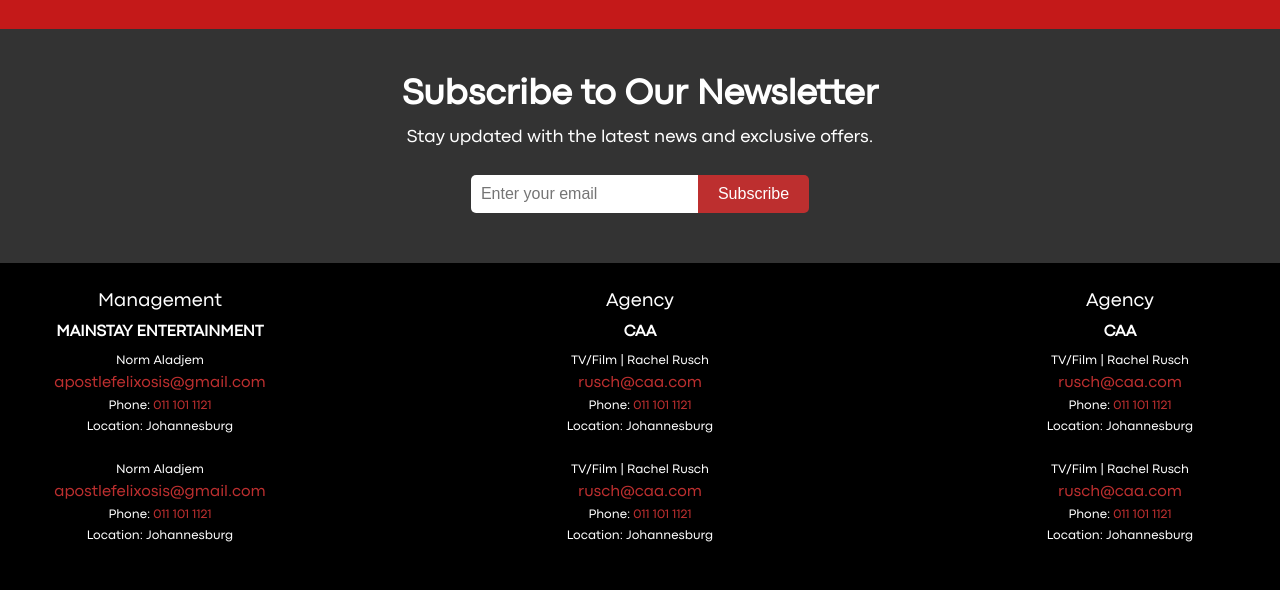
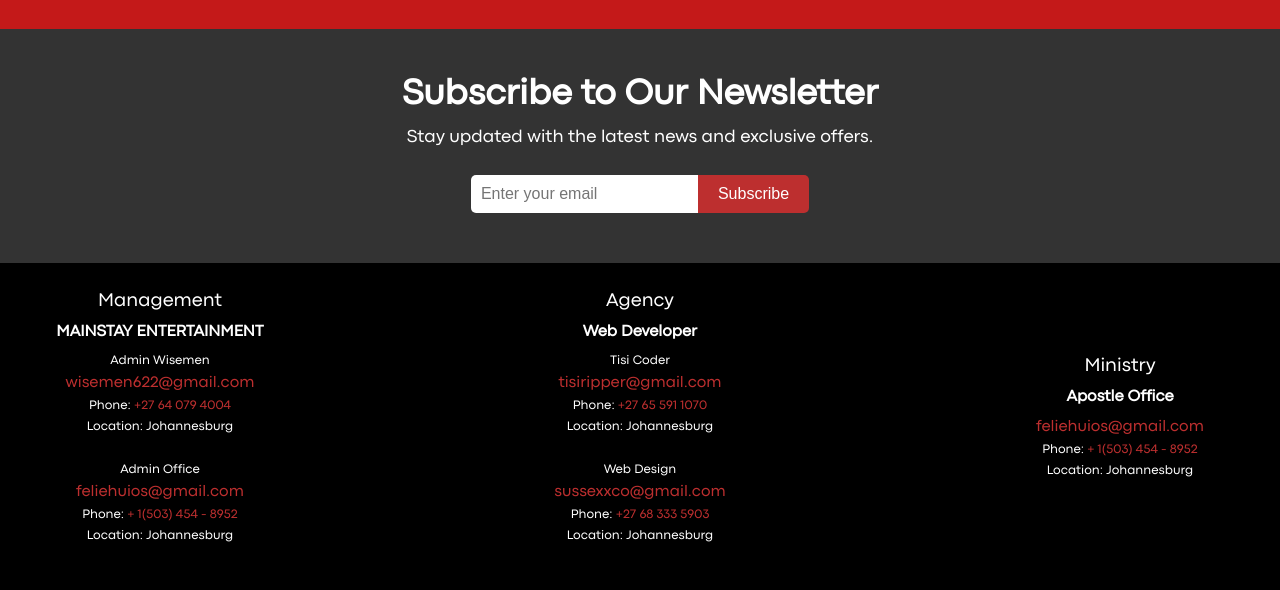
Before and after one commit to tiisetso000/felixosis, a plain HTML site: page store.htm in a window 1280 px wide. Shown: the part 1109-1699 px from the top of the page. Drawn offline with nearby package versions, Linux system fonts and the light colour scheme; files whose address does not match are found by name; a web font is replaced by a local one.

Commit message:
Update store.htm

```diff
--- a/store.htm
+++ b/store.htm
@@ -35,6 +35,7 @@
                 <i class='bx bx-search-alt-2' id="search-icon"></i>
                 <div class="line"></div>
             </nav>
+            <i class='bx bx-menu' id="menu-icon"></i>
         </header>
         <!-- Header Section End -->
 
@@ -227,47 +228,40 @@
                  <p class="title">Management</p>
                  <h4>MAINSTAY ENTERTAINMENT</h4>
                  <div class="info">
-                        <p>Norm Aladjem</p>
-                        <a href="mailto:apostlefelixosis@gmail.com">apostlefelixosis@gmail.com</a>
-                        <p>Phone: <a href="tel:+0111011121">011 101 1121</a></p>
+                     <p>Admin Wisemen</p>
+                     <a href="mailto:apostlefelixosis@gmail.com">wisemen622@gmail.com</a>
+                     <p>Phone: <a href="tel:+0111011121">+27 64 079 4004</a></p>
                      <p>Location: Johannesburg</p>
                  </div>
                  <div class="info">
-                        <p>Norm Aladjem</p>
-                        <a href="mailto:apostlefelixosis@gmail.com">apostlefelixosis@gmail.com</a>
-                        <p>Phone: <a href="tel:+0111011121">011 101 1121</a></p>
+                     <p>Admin Office</p>
+                     <a href="mailto:apostlefelixosis@gmail.com">feliehuios@gmail.com</a>
+                     <p>Phone: <a href="tel:+0111011121">+ 1(503) 454 - 8952</a></p>
                      <p>Location: Johannesburg</p>
                  </div>
             </div>
             <div class="footer-info">
                  <p class="title">Agency</p>
-                    <h4>CAA</h4>
+                 <h4>Web Developer</h4>
                  <div class="info">
-                        <p>TV/Film | Rachel Rusch</p>
-                        <a href="mailto:apostlefelixosis@gmail.com">rusch@caa.com</a>
-                        <p>Phone: <a href="tel:+0111011121">011 101 1121</a></p>
+                     <p>Tisi Coder</p>
+                     <a href="mailto:apostlefelixosis@gmail.com">tisiripper@gmail.com</a>
+                     <p>Phone: <a href="tel:+0111011121">+27 65 591 1070</a></p>
                      <p>Location: Johannesburg</p>
                  </div>
                  <div class="info">
-                        <p>TV/Film | Rachel Rusch</p>
-                        <a href="mailto:apostlefelixosis@gmail.com">rusch@caa.com</a>
-                        <p>Phone: <a href="tel:+0111011121">011 101 1121</a></p>
+                     <p>Web Design</p>
+                     <a href="mailto:apostlefelixosis@gmail.com">sussexxco@gmail.com</a>
+                     <p>Phone: <a href="tel:+0111011121">+27 68 333 5903</a></p>
                      <p>Location: Johannesburg</p>
                  </div>
             </div>
             <div class="footer-info">
-                    <p class="title">Agency</p>
-                    <h4>CAA</h4>
+                 <p class="title">Ministry</p>
+                 <h4>Apostle Office</h4>
                  <div class="info">
-                        <p>TV/Film | Rachel Rusch</p>
-                        <a href="mailto:apostlefelixosis@gmail.com">rusch@caa.com</a>
-                        <p>Phone: <a href="tel:+0111011121">011 101 1121</a></p>
-                        <p>Location: Johannesburg</p>
-                    </div>
-                    <div class="info">
-                        <p>TV/Film | Rachel Rusch</p>
-                        <a href="mailto:apostlefelixosis@gmail.com">rusch@caa.com</a>
-                        <p>Phone: <a href="tel:+0111011121">011 101 1121</a></p>
+                     <a href="mailto:apostlefelixosis@gmail.com">feliehuios@gmail.com</a>
+                     <p>Phone: <a href="tel:+0111011121">+ 1(503) 454 - 8952</a></p>
                      <p>Location: Johannesburg</p>
                  </div>
             </div>
@@ -295,6 +289,9 @@
 
     <!-- Store Section Start -->
 
+    <!-- Custome JS File -->
+    <script src="js/script.js"></script>
+
     <!-- GSAP Library -->
     <script src="https://cdnjs.cloudflare.com/ajax/libs/gsap/3.11.5/gsap.min.js"></script>
     <script src="https://cdnjs.cloudflare.com/ajax/libs/gsap/3.11.5/ScrollTrigger.min.js"></script>
```
Lines whose indentation alone changed are shown as unchanged.
